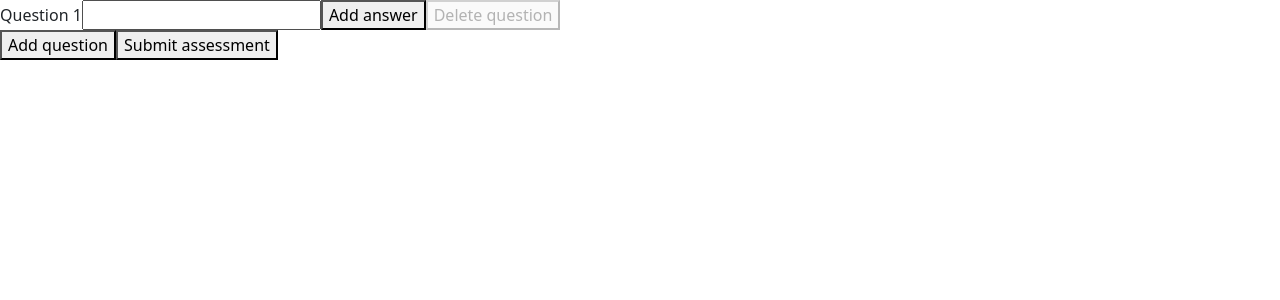
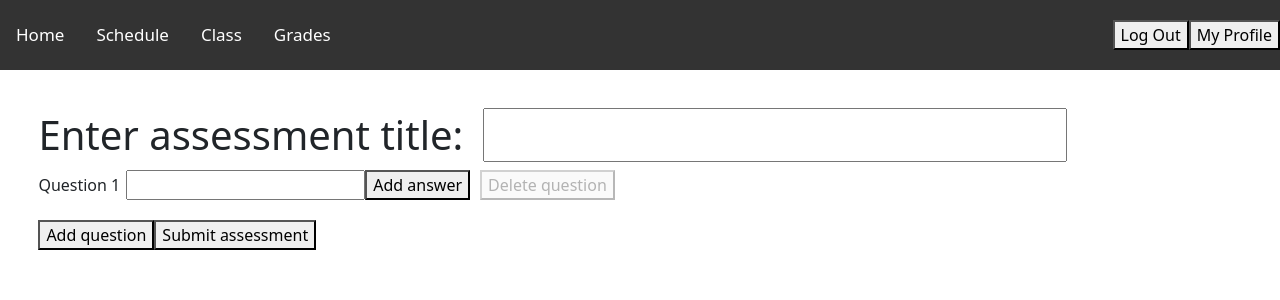
Before and after one commit to cen4010-sp23-g05/ModuLearnReact, a React (Create React App) app in the folder modulearnreact/: page /teacher/create_assessment in a window 1280 px wide. Shown: the top 300 px of the page. Built offline with nearby package versions, Linux system fonts and the light colour scheme.

Commit message:
UI upgrades for module views

```diff
--- a/modulearnreact/src/pages/Student/ViewAssessment.js
+++ b/modulearnreact/src/pages/Student/ViewAssessment.js
@@ -1,4 +1,6 @@
 import React, { useState, useEffect } from "react";
+import "../styles/home.css";
+import { Link } from 'react-router-dom';
 
 function ViewAssessment() {
   const [questions, setQuestions] = useState([]);
@@ -15,12 +17,12 @@ function ViewAssessment() {
     fetch(`/test/module/get_info`, {
       method: "POST",
       headers: {
-        'Accept': 'application/json',
-        'Content-Type': 'application/json'
+        Accept: "application/json",
+        "Content-Type": "application/json",
       },
       body: JSON.stringify({
         module_id: module_id,
-      })
+      }),
     })
       .then((response) => response.json())
       .then((data) => {
@@ -33,13 +35,13 @@ function ViewAssessment() {
     fetch(`/test/module/get_content`, {
       method: "POST",
       headers: {
-        'Accept': 'application/json',
-        'Content-Type': 'application/json'
+        Accept: "application/json",
+        "Content-Type": "application/json",
       },
       body: JSON.stringify({
         module_id: module_id,
-        module_type: 2
-      })
+        module_type: 2,
+      }),
     })
       .then((response) => response.json())
       .then((data) => {
@@ -71,7 +73,24 @@ function ViewAssessment() {
   };
 
   return (
-    <div>
+    <>
+      {/* Navigation Bar */}
+      <nav>
+        <div className="navbar">
+          <div className="navbar-left">
+            <Link reloadDocument>Home</Link>
+            <Link to="./student/schedule">Schedule</Link>
+            <a href="#">Class</a>
+            <Link to="./student/grades">Grades</Link>
+          </div>
+          <div className="navbar-right">
+            <button onClick={() => window.location.href = "../"} class="rounded m-1">Log Out</button>
+            <button className="rounded m-1">My Profile</button>
+          </div>
+        </div>
+      </nav>
+
+      <div style={{margin: "3vw"}}>
         <div>
           <h1>{title}</h1>
           <h2>{dueDate}</h2>
@@ -104,6 +123,7 @@ function ViewAssessment() {
           </form>
         </div>
       </div>
+    </>
   );
 }
 
--- a/modulearnreact/src/pages/Student/ViewAssignment.js
+++ b/modulearnreact/src/pages/Student/ViewAssignment.js
@@ -1,4 +1,6 @@
 import React, { useState, useEffect } from "react";
+import "../styles/home.css";
+import { Link } from 'react-router-dom';
 
 function ViewAssignment() {
   const [description, setDescription] = useState("");
@@ -14,12 +16,12 @@ function ViewAssignment() {
     fetch(`/test/module/get_info`, {
       method: "POST",
       headers: {
-        'Accept': 'application/json',
-        'Content-Type': 'application/json'
+        Accept: "application/json",
+        "Content-Type": "application/json",
       },
       body: JSON.stringify({
         module_id: module_id,
-      })
+      }),
     })
       .then((response) => response.json())
       .then((data) => {
@@ -32,13 +34,13 @@ function ViewAssignment() {
     fetch(`/test/module/get_content`, {
       method: "POST",
       headers: {
-        'Accept': 'application/json',
-        'Content-Type': 'application/json'
+        Accept: "application/json",
+        "Content-Type": "application/json",
       },
       body: JSON.stringify({
         module_id: module_id,
-        module_type: 1
-      })
+        module_type: 1,
+      }),
     })
       .then((response) => response.json())
       .then((data) => {
@@ -61,14 +63,35 @@ function ViewAssignment() {
   };
 
   return (
-    <div>
+    <>
+      {/* Navigation Bar */}
+      <nav>
+        <div className="navbar">
+          <div className="navbar-left">
+            <Link reloadDocument>Home</Link>
+            <Link to="./student/schedule">Schedule</Link>
+            <a href="#">Class</a>
+            <Link to="./student/grades">Grades</Link>
+          </div>
+          <div className="navbar-right">
+            <button
+              onClick={() => (window.location.href = "../")}
+              class="rounded m-1"
+            >
+              Log Out
+            </button>
+            <button className="rounded m-1">My Profile</button>
+          </div>
+        </div>
+      </nav>
+
+      <div style={{margin: "3vw"}}>
         <div>
           <h1>{title}</h1>
           <h2>{dueDate}</h2>
           <h2>{totalPoints}</h2>
         </div>
         <div>
-        <h1>Assignment</h1>
           <p>{description}</p>
           <form onSubmit={handleSubmit}>
             <input
@@ -80,6 +103,7 @@ function ViewAssignment() {
           </form>
         </div>
       </div>
+    </>
   );
 }
 
--- a/modulearnreact/src/pages/Student/ViewLesson.js
+++ b/modulearnreact/src/pages/Student/ViewLesson.js
@@ -1,4 +1,6 @@
-import React, { useState, useEffect } from 'react';
+import React, { useState, useEffect } from "react";
+import "../styles/home.css";
+import { Link } from 'react-router-dom';
 
 function ViewLesson() {
   const [textboxes, setTextboxes] = useState([]);
@@ -8,53 +10,78 @@ function ViewLesson() {
 
   useEffect(() => {
     const urlParams = new URLSearchParams(window.location.search);
-    const module_id = urlParams.get('module_id');
+    const module_id = urlParams.get("module_id");
 
     fetch(`/test/module/get_info`, {
       method: "POST",
       headers: {
-        'Accept': 'application/json',
-        'Content-Type': 'application/json'
+        Accept: "application/json",
+        "Content-Type": "application/json",
       },
       body: JSON.stringify({
         module_id: module_id,
+      }),
     })
+      .then((response) => response.json())
+      .then((data) => {
+        setTitle(data.title);
       })
-    .then(response => response.json())
-    .then(data => {
-      setTitle(data.title);
-    }).catch(error => console.error(error));
+      .catch((error) => console.error(error));
 
     fetch(`/test/module/get_content`, {
       method: "POST",
       headers: {
-        'Accept': 'application/json',
-        'Content-Type': 'application/json'
+        Accept: "application/json",
+        "Content-Type": "application/json",
       },
       body: JSON.stringify({
         module_id: module_id,
-        module_type: 0
+        module_type: 0,
+      }),
     })
+      .then((response) => response.json())
+      .then((data) => {
+        setTextboxes(data);
       })
-    .then(response => response.json())
-    .then(data => {
-      setTextboxes(data);
-    }).catch(error => console.error(error));
+      .catch((error) => console.error(error));
   });
 
   return (
-    <div>
+    <>
+      {/* Navigation Bar */}
+      <nav>
+        <div className="navbar">
+          <div className="navbar-left">
+            <Link reloadDocument>Home</Link>
+            <Link to="./student/schedule">Schedule</Link>
+            <a href="#">Class</a>
+            <Link to="./student/grades">Grades</Link>
+          </div>
+          <div className="navbar-right">
+            <button
+              onClick={() => (window.location.href = "../")}
+              class="rounded m-1"
+            >
+              Log Out
+            </button>
+            <button className="rounded m-1">My Profile</button>
+          </div>
+        </div>
+      </nav>
+
+      <div style={{margin: "3vw"}}>
         <h1>{title}</h1>
         <div>
           <div className="textboxes">
             {textboxes.map((textbox, index) => (
-            <div key={index} className="textbox">
+              <div key={index} className="textbox" style={{marginBottom: "15px"}}>
                 {textbox.content}
               </div>
             ))}
           </div>
         </div>
       </div>
+    </>
   );
 }
 
--- a/modulearnreact/src/pages/Teacher/CreateAssessment.js
+++ b/modulearnreact/src/pages/Teacher/CreateAssessment.js
@@ -1,9 +1,12 @@
 import React, { useState, useEffect } from "react";
+import { Link } from "react-router-dom";
+import "../styles/home.css";
 
 function CreateAssessment() {
   const [questions, setQuestions] = useState([
     { question: "", answers: [], correctAnswers: [] },
   ]);
+  const [title, setTitle] = useState("");
 
   const urlParams = new URLSearchParams(window.location.search);
   const course_id = urlParams.get("course_id");
@@ -88,25 +91,55 @@ function CreateAssessment() {
   };
 
   return (
-    <div>
+    <>
+      {/* Navigation Bar */}
+      <nav>
+        <div className="navbar">
+          <div className="navbar-left">
+            <Link reloadDocument>Home</Link>
+            <Link to="./schedule">Schedule</Link>
+            <a href="#">Class</a>
+            <a href="#">Grades</a>
+          </div>
+          <div className="navbar-right">
+            <button>Log Out</button>
+            <button>My Profile</button>
+          </div>
+        </div>
+      </nav>
+
+      <div style={{ margin: "3vw" }}>
         <form onSubmit={HandleSubmit}>
+          <h1>
+            Enter assessment title:
+            <input
+              type="text"
+              value={title}
+              style={{ marginLeft: "20px" }}
+              onChange={(event) => setTitle(event.target.value)}
+            />
+          </h1>
           {questions.map((question, questionIndex) => (
-          <div key={questionIndex}>
-            <label>
+            <div key={questionIndex} style={{ marginBottom: "15px" }}>
+              <label style={{ marginBottom: "5px" }}>
                 Question {questionIndex + 1}
                 <input
                   type="text"
                   value={question.question}
-                onChange={(event) => handleQuestionChange(event, questionIndex)}
+                  style={{ marginLeft: "6px" }}
+                  onChange={(event) =>
+                    handleQuestionChange(event, questionIndex)
+                  }
                 />
               </label>
               {question.answers.map((answer, answerIndex) => (
-              <div key={answerIndex}>
+                <div key={answerIndex} style={{ marginBottom: "5px" }}>
                   <label>
                     Answer {answerIndex + 1}
                     <input
                       type="text"
                       value={answer}
+                      style={{ marginLeft: "20px" }}
                       onChange={(event) =>
                         handleAnswerChange(event, questionIndex, answerIndex)
                       }
@@ -126,6 +159,7 @@ function CreateAssessment() {
                     type="button"
                     onClick={() => removeAnswer(questionIndex, answerIndex)}
                     disabled={question.answers.length === 2}
+                    style={{ marginLeft: "10px" }}
                   >
                     Delete answer
                   </button>
@@ -142,6 +176,7 @@ function CreateAssessment() {
                 type="button"
                 onClick={() => removeQuestion(questionIndex)}
                 disabled={questions.length === 1}
+                style={{ marginLeft: "10px" }}
               >
                 Delete question
               </button>
@@ -153,6 +188,7 @@ function CreateAssessment() {
           <button type="submit">Submit assessment</button>
         </form>
       </div>
+    </>
   );
 }
 
--- a/modulearnreact/src/pages/Teacher/CreateAssignment.js
+++ b/modulearnreact/src/pages/Teacher/CreateAssignment.js
@@ -1,4 +1,6 @@
 import React, { useState, useEffect } from "react";
+import { Link } from "react-router-dom";
+import "../styles/home.css";
 
 function CreateAssignment() {
   const [description, setDescription] = useState("");
@@ -32,9 +34,35 @@ function CreateAssignment() {
   };
 
   return (
-    <div>
+    <>
+      {/* Navigation Bar */}
+      <nav>
+        <div className="navbar">
+          <div className="navbar-left">
+            <Link reloadDocument>Home</Link>
+            <Link to="./schedule">Schedule</Link>
+            <a href="#">Class</a>
+            <a href="#">Grades</a>
+          </div>
+          <div className="navbar-right">
+            <button>Log Out</button>
+            <button>My Profile</button>
+          </div>
+        </div>
+      </nav>
+
+      <div style={{ margin: "3vw" }}>
         <h1>Create Assignment</h1>
         <form onSubmit={HandleSubmit}>
+          <h1>
+            Enter assignment title:
+            <input
+              type="text"
+              value={title}
+              style={{ marginLeft: "20px" }}
+              onChange={(event) => setTitle(event.target.value)}
+            />
+          </h1>
           <label>
             Description:
             <textarea
@@ -45,6 +73,7 @@ function CreateAssignment() {
           <button type="submit">Create</button>
         </form>
       </div>
+    </>
   );
 }
 
--- a/modulearnreact/src/pages/Teacher/CreateLesson.js
+++ b/modulearnreact/src/pages/Teacher/CreateLesson.js
@@ -1,7 +1,10 @@
 import React, { useState, useEffect } from "react";
+import { Link } from "react-router-dom";
+import "../styles/home.css";
 
 function CreateLesson() {
   const [textboxes, setTextboxes] = useState([]);
+  const [title, setTitle] = useState("");
 
   const urlParams = new URLSearchParams(window.location.search);
   const course_id = urlParams.get("course_id");
@@ -25,6 +28,8 @@ function CreateLesson() {
   const HandleSubmit = (event) => {
     event.preventDefault();
 
+    return;
+
     useEffect(() => {
       fetch("/teacher/create_module", {
         method: "POST",
@@ -46,14 +51,47 @@ function CreateLesson() {
   };
 
   return (
-    <div>
+    <>
+      {/* Navigation Bar */}
+      <nav>
+        <div className="navbar">
+          <div className="navbar-left">
+            <Link reloadDocument>Home</Link>
+            <Link to="./schedule">Schedule</Link>
+            <a href="#">Class</a>
+            <a href="#">Grades</a>
+          </div>
+          <div className="navbar-right">
+            <button>Log Out</button>
+            <button>My Profile</button>
+          </div>
+        </div>
+      </nav>
+
+      <div style={{ margin: "3vw" }}>
         <form onSubmit={HandleSubmit}>
+          <h1>
+            Enter lesson title:
+            <input
+              type="text"
+              value={title}
+              style={{ marginLeft: "20px" }}
+              onChange={(event) => setTitle(event.target.value)}
+            />
+          </h1>
           {textboxes.map((textbox, index) => (
-          <div key={index}>
+            <div
+              key={index}
+              style={{
+                margin: "1vw",
+                width: "90vw",
+              }}
+            >
               <input
                 type="text"
                 value={textbox}
                 onChange={(event) => handleChange(event, index)}
+                style={{ width: "100%", minHeight: "70px" }}
               />
               <button type="button" onClick={() => removeTextbox(index)}>
                 Delete
@@ -68,6 +106,7 @@ function CreateLesson() {
           </div>
         </form>
       </div>
+    </>
   );
 }
 
```
Also changed, not shown: 1 other file (tests, documents, lock files or other folders). Lines whose indentation alone changed are shown as unchanged.
